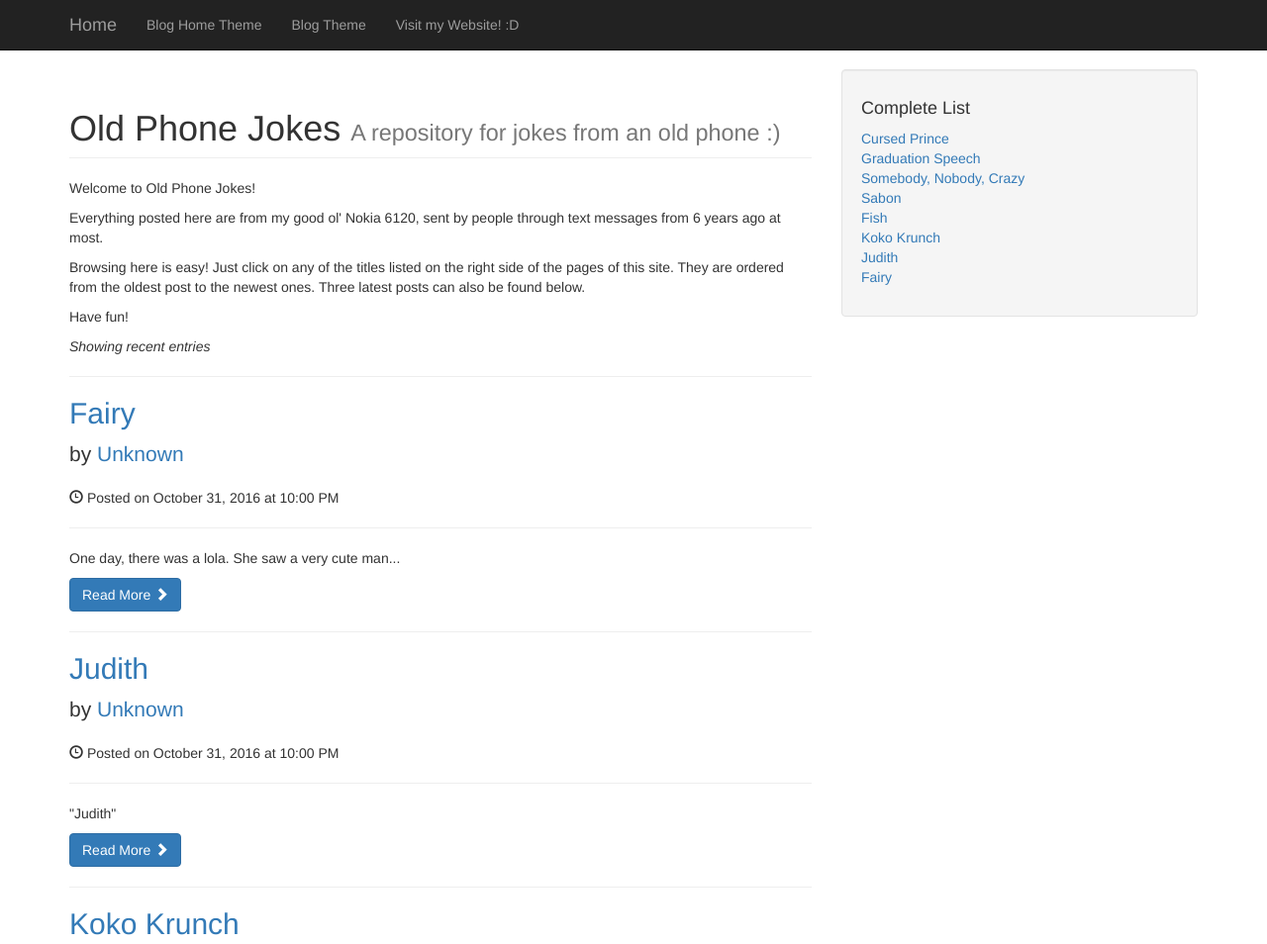
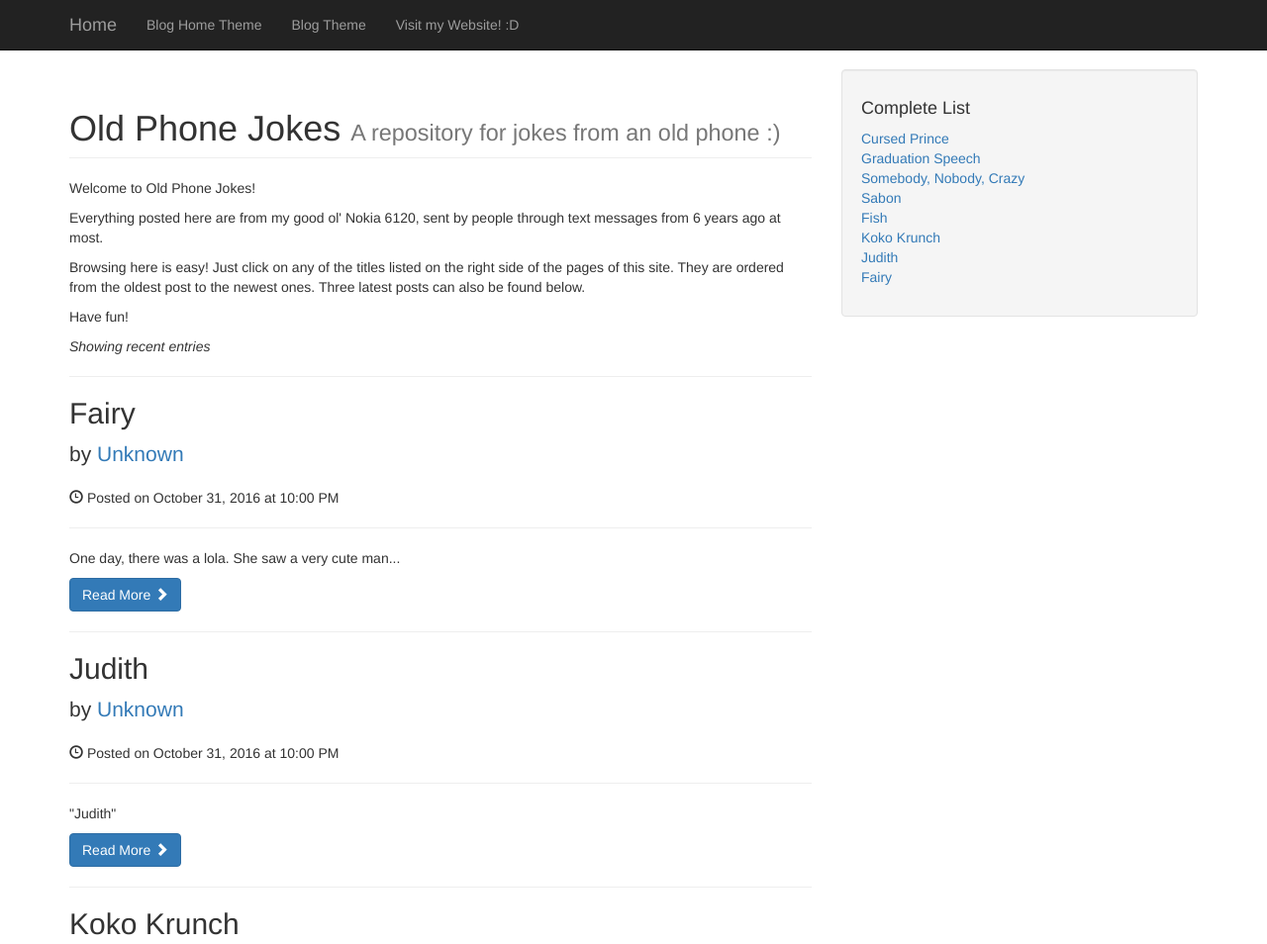
Before and after one commit to chitamitan/oldphonejokes, a plain HTML site: page index.html in a window 1280 px wide. Shown: the top 954 px of the page at 99% size. Drawn offline with Linux system fonts and the light colour scheme.

Commit message:
Update index.html

```diff
--- a/index.html
+++ b/index.html
@@ -79,9 +79,7 @@
                 <p><em>Showing recent entries</em></p>
                 <hr>
                 <!-- First Blog Post -->
-                <h2>
-                    <a href="">Fairy</a>
-                </h2>
+                <h2>Fairy</h2>
                 <p class="lead">
                     by <a>Unknown</a>
                 </p>
@@ -93,9 +91,7 @@
                 <hr>
 
                 <!-- Second Blog Post -->
-                <h2>
-                    <a href="">Judith</a>
-                </h2>
+                <h2>Judith</h2>
                 <p class="lead">
                     by <a>Unknown</a>
                 </p>
@@ -107,9 +103,7 @@
                 <hr>
 
                 <!-- Third Blog Post -->
-                <h2>
-                    <a href="">Koko Krunch</a>
-                </h2>
+                <h2>Koko Krunch</h2>
                 <p class="lead">
                     by <a>Unknown</a>
                 </p>
```
